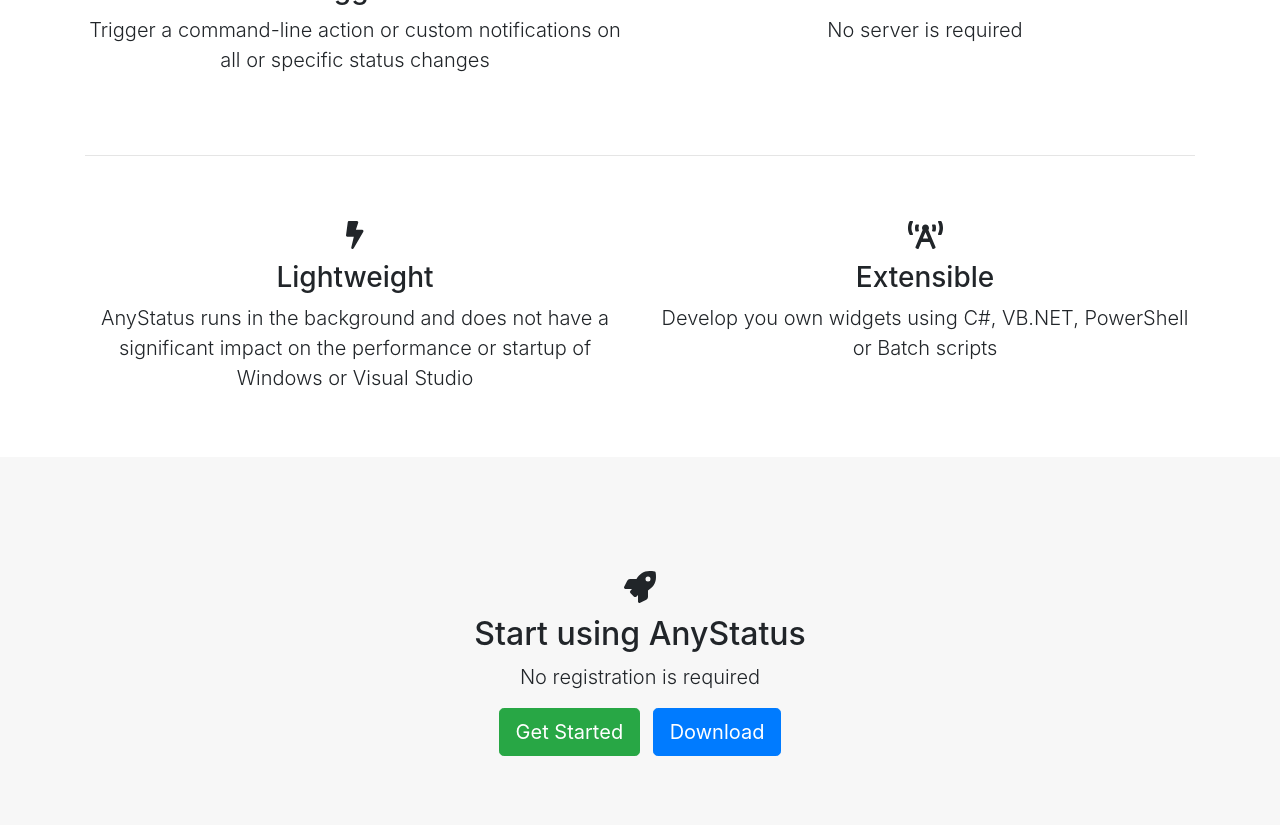
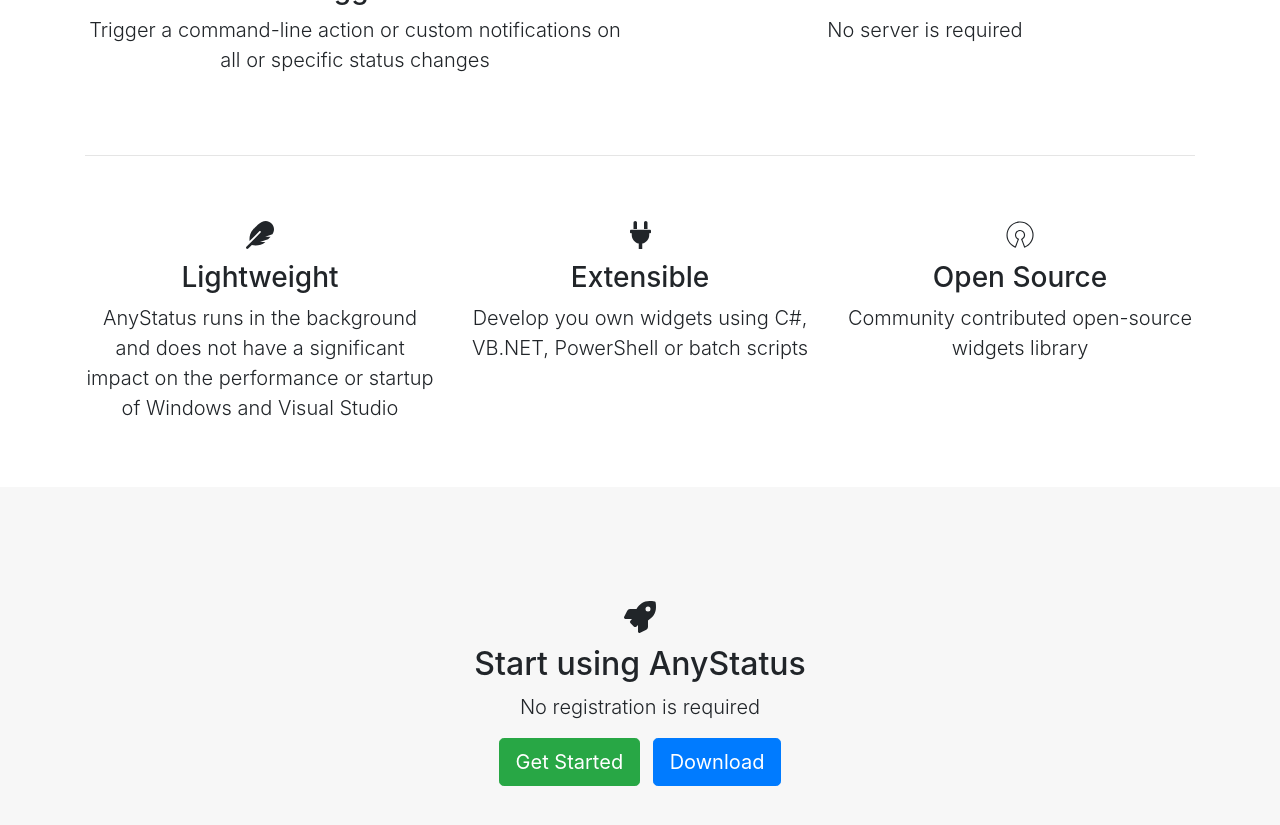
Before and after one commit to AnyStatus/anystatus.github.io, a Jekyll site: the page built from index.html, in a window 1280 px wide and 900 px high, scrolled down 4631 px. Shown: the top 825 px of the window. Built offline with Jekyll 4.4.1, drawn with Linux system fonts in a browser that asks for light colours; comment, search, counter and statistics services are not loaded.

```diff
--- a/index.html
+++ b/index.html
@@ -174,16 +174,27 @@ redirect_from: "/features"
 
 <div class="container">
     <div class="row">
-        <div class="col-md-6 text-center">
-            <h3><i class="fas fa-bolt"></i></h3>
+        <div class="col-md-4 text-center">
+            <h3><i class="fas fa-feather"></i></h3>
             <h3>Lightweight</h3>
-            <p class="lead">AnyStatus runs in the background and does not have a significant impact on the performance or startup of Windows or Visual Studio</p>
+            <p class="lead">AnyStatus runs in the background and does not have a significant impact on the performance
+                or startup of Windows and Visual Studio</p>
         </div>
-        <div class="container pt-5 pb-5 d-block d-md-none"><hr/></div>
-        <div class="col-md-6 text-center">
-            <h3><i class="fas fa-broadcast-tower"></i></h3>
+        <div class="container pt-5 pb-5 d-block d-md-none">
+            <hr />
+        </div>
+        <div class="col-md-4 text-center">
+            <h3><i class="fas fa-plug"></i></h3>
             <h3>Extensible</h3>
-            <p class="lead">Develop you own widgets using C#, VB.NET, PowerShell or Batch scripts</p>
+            <p class="lead">Develop you own widgets using C#, VB.NET, PowerShell or batch scripts</p>
+        </div>
+        <div class="container pt-5 pb-5 d-block d-md-none">
+            <hr />
+        </div>
+        <div class="col-md-4 text-center">
+            <h3><i class="fab fa-osi"></i></h3>
+            <h3>Open Source</h3>
+            <p class="lead">Community contributed open-source widgets library</p>
         </div>
     </div>
 </div>
```
Also changed, not shown: docs/plugins.md (renamed from docs/plugins/open-source.md, +21 -3 lines), docs/plugins/azure-devops.md (deleted, +0 -30 lines), docs/plugins/index.md (deleted, +0 -49 lines), assets/images/screenshots/AnyStatus-2.6.11.png (deleted).
